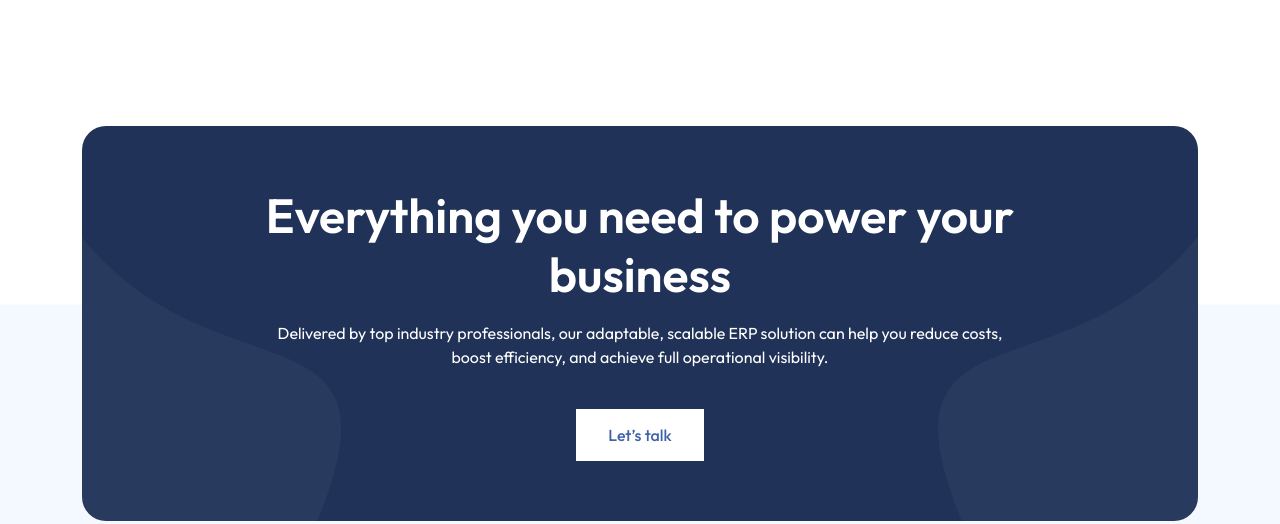
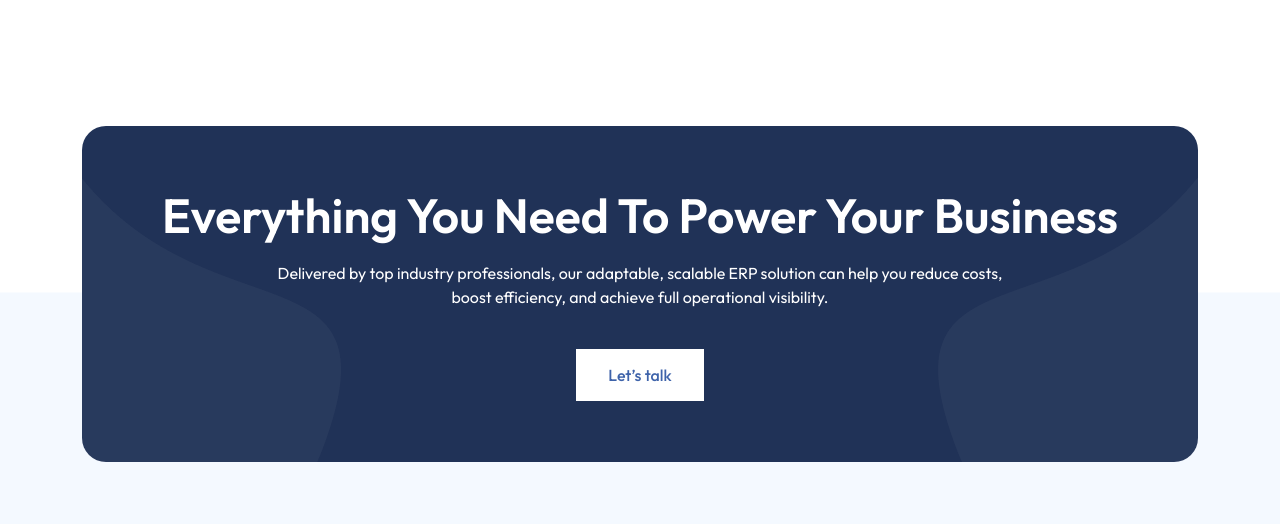
Before and after one commit to lalitverma01/PSA-Page, a plain HTML site: page index.html in a window 1280 px wide. Shown: the part 4150-4674 px from the top of the page. Drawn offline with nearby package versions, Linux system fonts and the light colour scheme.

Commit message:
change in footer

```diff
--- a/assets/css/style.css
+++ b/assets/css/style.css
@@ -322,7 +322,7 @@
     min-height: 336px;
     border-radius: 24px;
     background: var(--color-boatswain);
-    padding: 60px 92px 60px 92px;
+    padding: 60px 79px 60px 79px;
     transform: translateY(0%);
 }
 
--- a/index.html
+++ b/index.html
@@ -369,8 +369,8 @@
     <footer class="bg-image-4">
         <div class="container max-w-1140">
             <div class="box mb-68">
-                <h2 class="font-primary fw-semibold fs-lg lh-59 text-center text-white mb-0">Everything you need to
-                    power your business</h2>
+                <h2 class="font-primary fw-semibold fs-lg lh-59 text-center text-white mb-0">Everything You Need To
+                    Power Your Business</h2>
                 <div class="d-flex justify-content-center">
                     <p class="font-primary fw-normal fs-6 lh-24 text-center text-white max-w-755 mt-3 mb-0">Delivered by
                         top industry professionals, our adaptable, scalable ERP solution can help you reduce costs,
```
